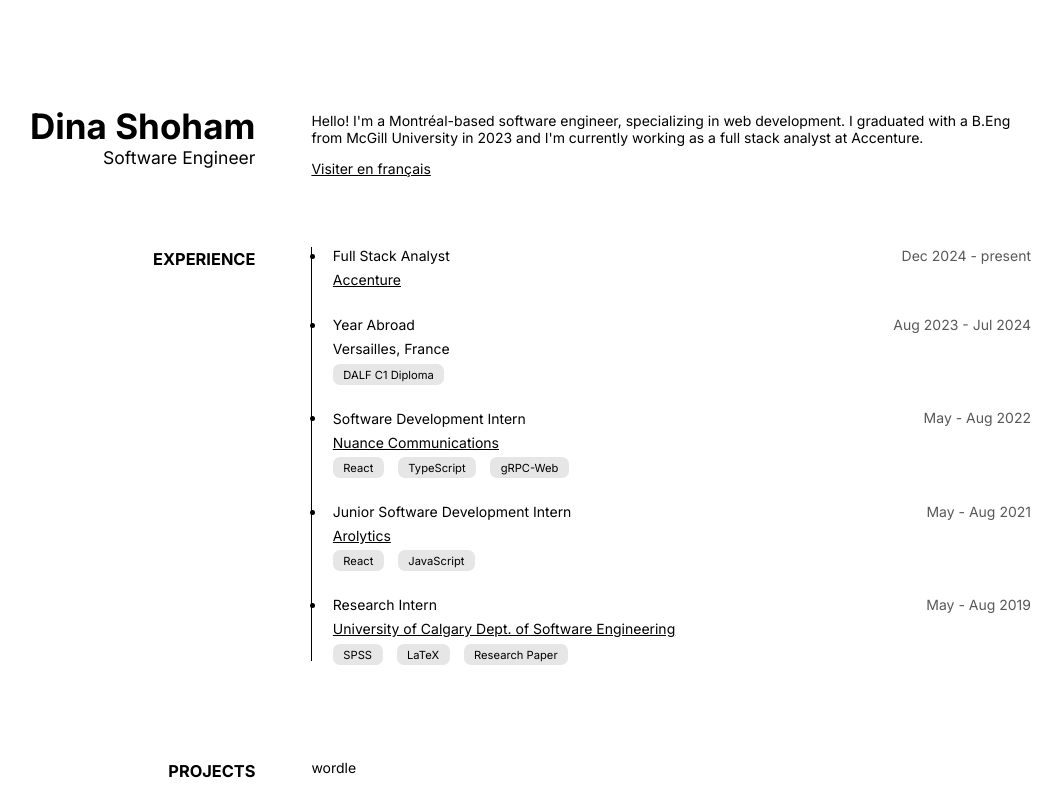
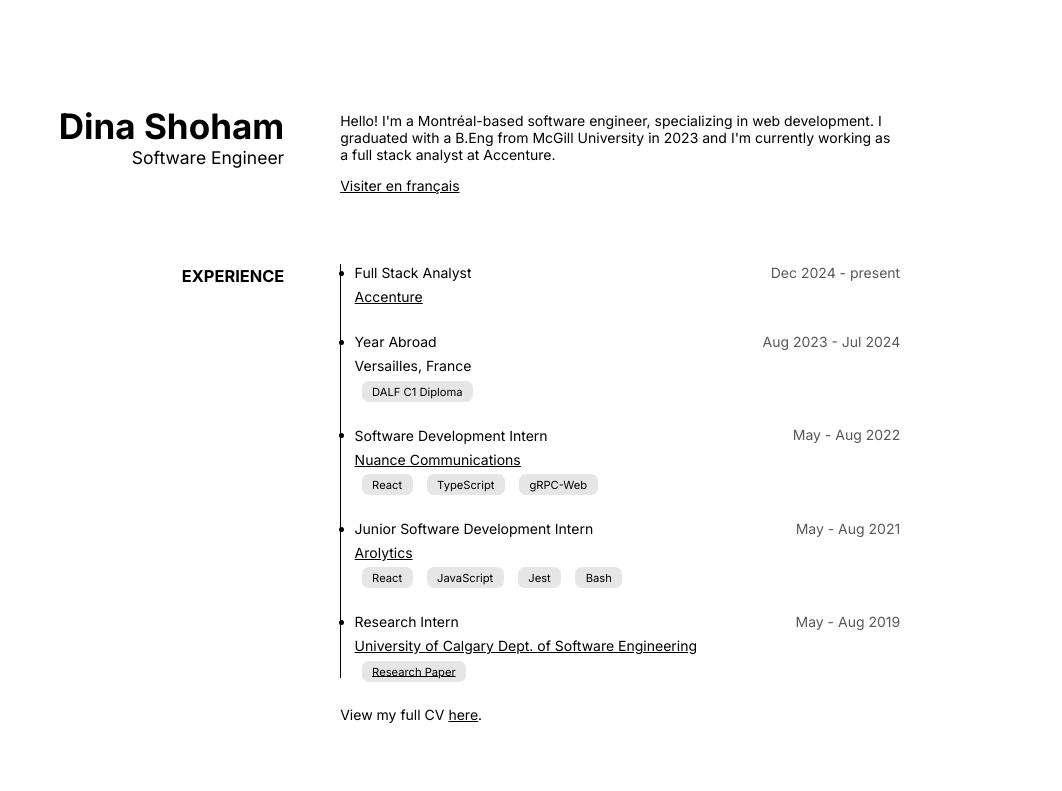
Before and after one commit to dina-shoham/personal-website, a Vue app: page / in a window 1280 px wide. Shown: the top 791 px of the page, without its empty margins (159-1221 px from the left). Built offline with nearby package versions, Linux system fonts and the light colour scheme.

Commit message:
experience and spacing tweaks

```diff
--- a/package.json
+++ b/package.json
@@ -21,6 +21,6 @@
     "eslint": "^8.57.0",
     "eslint-plugin-vue": "^9.23.0",
     "prettier": "^3.2.5",
-    "vite": "^5.3.1"
+    "vite": "^5.4.14"
   }
 }
--- a/src/assets/main.css
+++ b/src/assets/main.css
@@ -10,7 +10,6 @@
 
 html,
 body {
-  width: 100%;
   background-color: var(--background-color);
   font-family: 'Inter';
   font-weight: 400;
@@ -20,6 +19,7 @@
 
 #app {
   margin: 5rem;
+  align-content: center;
 }
 
 h1 {
@@ -69,6 +69,7 @@
   padding:2rem;
   width: 70%;
   min-width: 16rem;
+  max-width: 40rem;
 }
 
 .skill-item {
--- a/src/components/Experience.vue
+++ b/src/components/Experience.vue
@@ -1,5 +1,6 @@
 <script setup lang="js">
   import SkillItem from './SkillItem.vue';
+  import SkillItemLink from './SkillItemLink.vue';
 </script>
 
 <template>
@@ -29,6 +30,7 @@
           <div class="event-content">
             <p>Year Abroad</p>
             <p>Versailles, France</p>
+            <p></p>
             <SkillItem text="DALF C1 Diploma"></SkillItem>
           </div>
         </li>
@@ -41,7 +43,7 @@
           <div class="event-content">
             <p>Software Development Intern</p>
             <p><a href="https://www.nuance.com/index.html" target="_blank">Nuance Communications</a></p>
-            <SkillItem text="React"></SkillItem>
+            <SkillItem text="React">/</SkillItem>
             <SkillItem text="TypeScript"></SkillItem>
             <SkillItem text="gRPC-Web"></SkillItem>
           </div>
@@ -57,6 +59,8 @@
             <p><a href="https://www.arolytics.com/" target="_blank">Arolytics</a></p>
             <SkillItem text="React"></SkillItem>
             <SkillItem text="JavaScript"></SkillItem>
+            <SkillItem text="Jest"></SkillItem>
+            <SkillItem text="Bash"></SkillItem>
           </div>
         </li>
 
@@ -68,13 +72,12 @@
           <div class="event-content">
             <p>Research Intern</p>
             <p><a href="https://schulich.ucalgary.ca/electrical-software" target="_blank">University of Calgary Dept. of Software Engineering</a></p>
-            <SkillItem text="SPSS"></SkillItem>
-            <SkillItem text="LaTeX"></SkillItem>
-            <SkillItem text="Research Paper"></SkillItem>
+            <SkillItemLink text="Research Paper" link="https://cdio.org/knowledge-library/documents/student-perceptions-project-based-learning-software-engineering-course"></SkillItemLink>
           </div>
         </li>
 
       </ul>
+      <p>View my full CV <a href="https://github.com/dina-shoham/cv/blob/main/dina_shoham_cv_2025_english.pdf" target="_blank">here</a>.</p>
     </div>
   </div>
 </template>
@@ -84,7 +87,6 @@
 
 .timeline {
   margin: 1rem 0rem 0rem 0rem;
-  /* background-color: palegoldenrod; */
   border-left-style: solid;
   border-left-width: 0.1rem;
   border-left-color: var(--main-color);
@@ -92,22 +94,19 @@
 
 .event {
   margin: 0rem 0rem 2rem -1.9rem;
-  /* 1.9rem aligns dots onto line */
+  /* -1.9rem aligns dots onto line */
 }
 
 .event-date {
-  /* margin: 0rem 0rem 0rem 0rem; */
   text-align: right;
   color: var(--secondary-color);
-  /* background-color: pink; */
 }
 
 .event-content {
   margin: -1.7rem 0rem 0rem 0rem;
-  /* background-color: aqua; */
 }
 
 p {
-  margin: 0.5rem;
+  margin: 0.5rem 0rem;
 }
 </style>
--- /dev/null
+++ b/src/components/SkillItemLink.vue
@@ -0,0 +1,10 @@
+<script setup>
+defineProps({
+  text: { type: String, required: true },
+  link: { type: String, required: true }
+})
+</script>
+
+<template>
+    <a class="skill-item" :href="`${link}`" target="_blank">{{text}}</a>
+</template>
```
Also changed, not shown: 1 other file (tests, documents, lock files or other folders).
